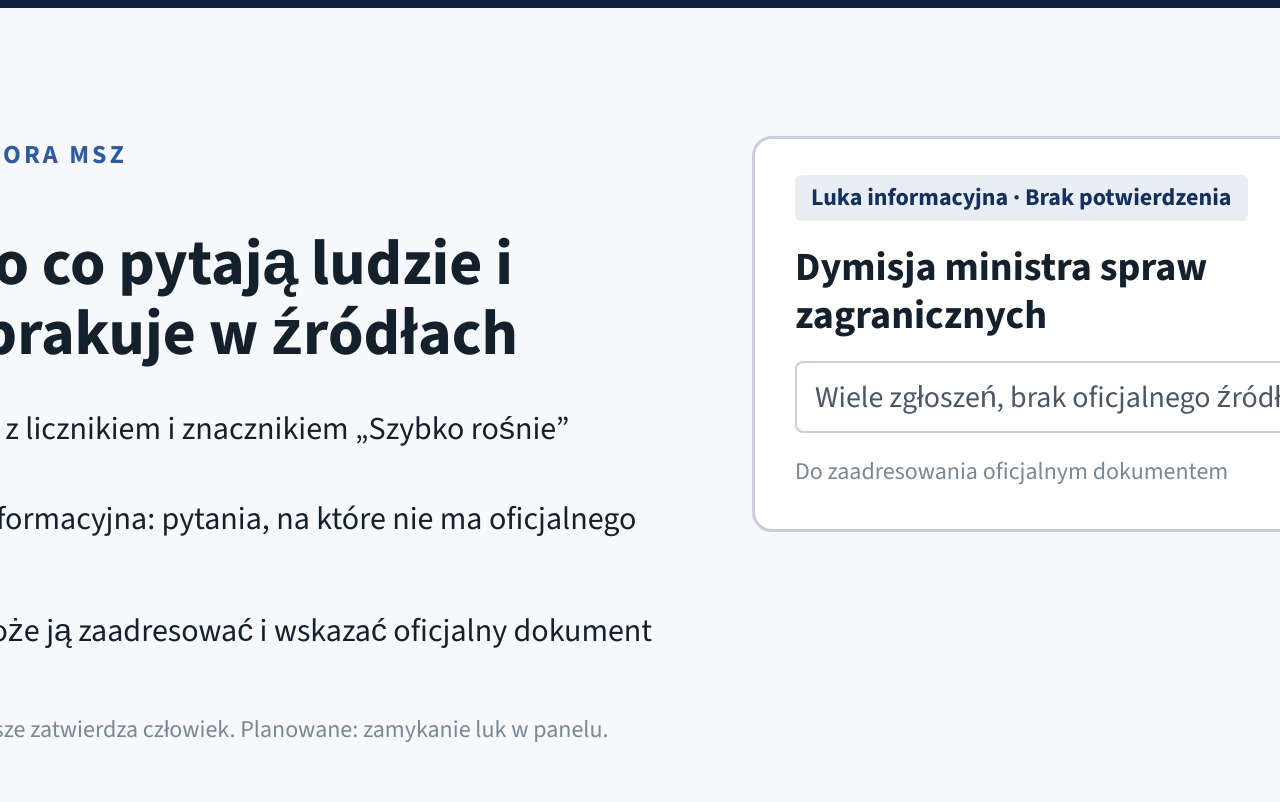
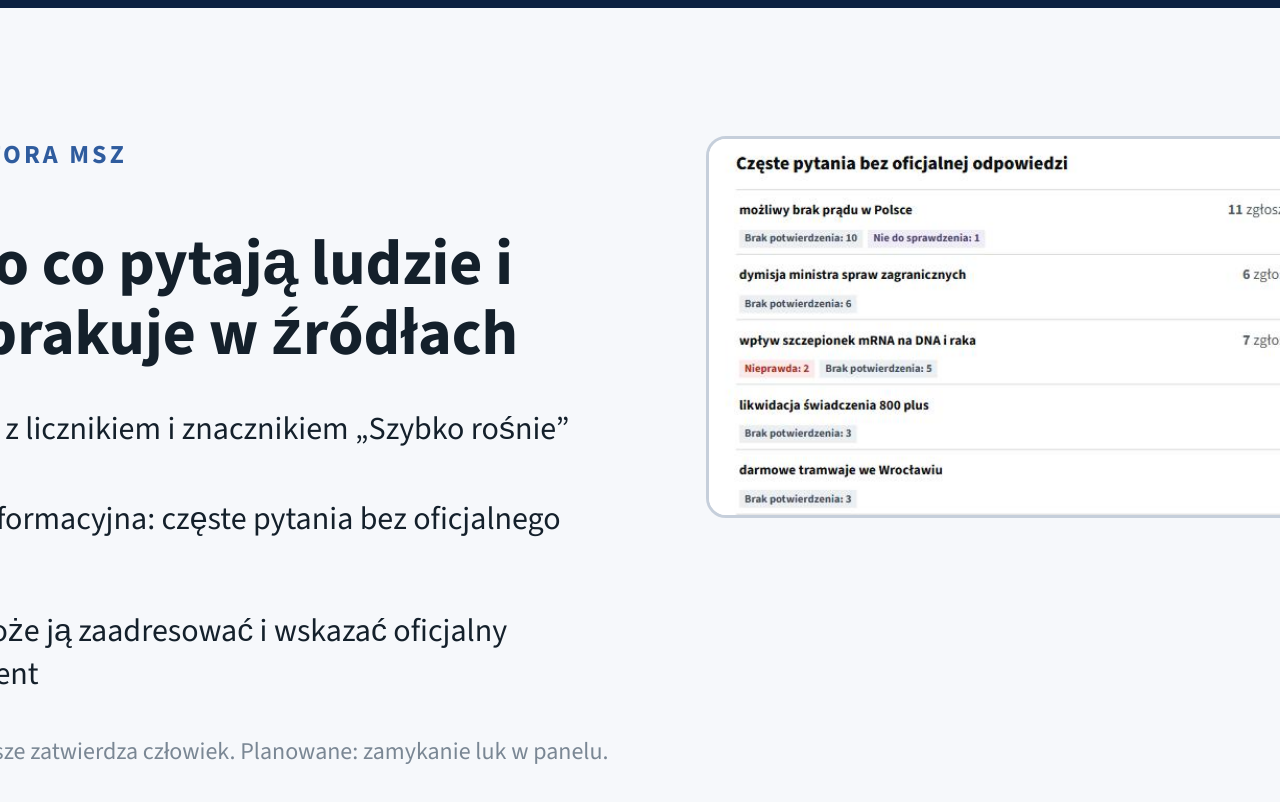
Before and after one commit to KonradKrol/prawdowid-hacknation, a plain HTML site: page docs/pitch/index.html in a window 1280 px wide. Shown: the part 6640-7442 px from the top of the page. Drawn offline with nearby package versions, Linux system fonts and the light colour scheme.

Commit message:
Pitch: real panel screenshot of frequent questions without an official answer
Co-Authored-By: Claude Sonnet 5.5 <noreply@anthropic.com>

```diff
--- a/docs/pitch/index.html
+++ b/docs/pitch/index.html
@@ -172,17 +172,12 @@ table { font-size: 28px; color: var(--ink); width: 100%; }
 <h2>Widzi, o co pytają ludzie i czego brakuje w źródłach</h2>
 <div class="steps">
 <div class="step rise"><p class="num">1</p><p class="text">Tematy z licznikiem i znacznikiem „Szybko rośnie”</p></div>
-<div class="step rise d1"><p class="num">2</p><p class="text">Luka informacyjna: pytania, na które nie ma oficjalnego źródła</p></div>
+<div class="step rise d1"><p class="num">2</p><p class="text">Luka informacyjna: częste pytania bez oficjalnego źródła</p></div>
 <div class="step rise d2"><p class="num">3</p><p class="text">MSZ może ją zaadresować i wskazać oficjalny dokument</p></div>
 </div>
 <p class="minor">Zmianę oceny zawsze zatwierdza człowiek. Planowane: zamykanie luk w panelu.</p>
 </div>
-<div class="mock rise d1">
-<p class="tag">Luka informacyjna · Brak potwierdzenia</p>
-<h3 style="font-size:40px;">Dymisja ministra spraw zagranicznych</h3>
-<p class="field" style="font-size:30px;">Wiele zgłoszeń, brak oficjalnego źródła</p>
-<p class="minor" style="font-size:24px;">Do zaadresowania oficjalnym dokumentem</p>
-</div>
+<img class="shot rise d1" src="img/s_luka.png" alt="Panel moderatora: najczęstsze pytania bez oficjalnej odpowiedzi, np. możliwy brak prądu w Polsce (11 zgłoszeń) i dymisja ministra spraw zagranicznych (6 zgłoszeń)" style="width:760px; object-fit:contain;">
 </div>
 </section>
 <section id="narracje">
```
Also changed, not shown: docs/pitch/slides/moderator.html (+2 -7 lines), docs/pitch/img/s_luka.png (added).
